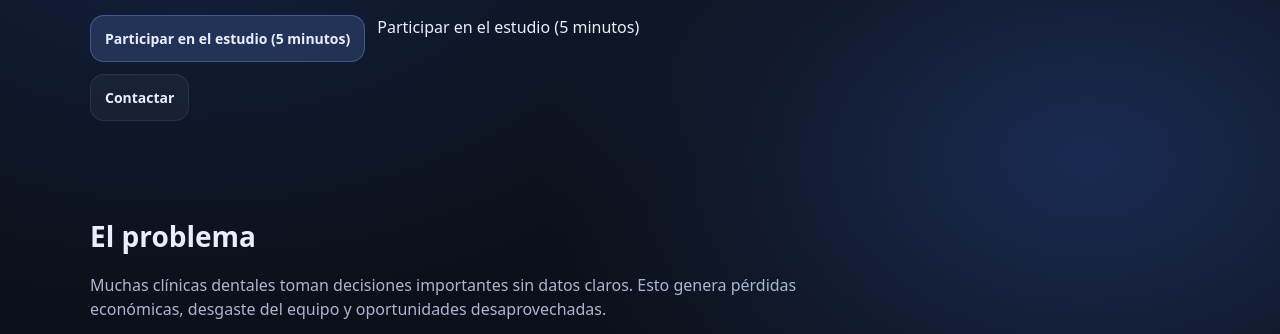
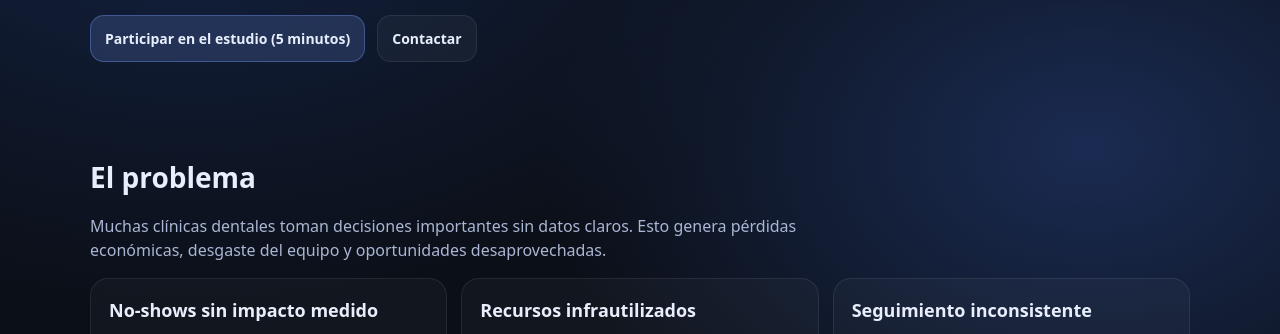
Before and after one commit to ovalderramabarreto-crear/dentalconnect-landing, a website: page index.html in a window 1280 px wide. Shown: the part 405-739 px from the top of the page. Drawn offline with Linux system fonts and the light colour scheme.

Commit message:
Remove duplicated CTA text

```diff
--- a/index.html
+++ b/index.html
@@ -58,7 +58,7 @@
   Participar en el estudio (5 minutos)
 </a>
 
-                Participar en el estudio (5 minutos)
+
               </a>
               <a  id="surveyBtn" class="btn btn--ghost" href="#contacto">Contactar</a>
             </div>
```
